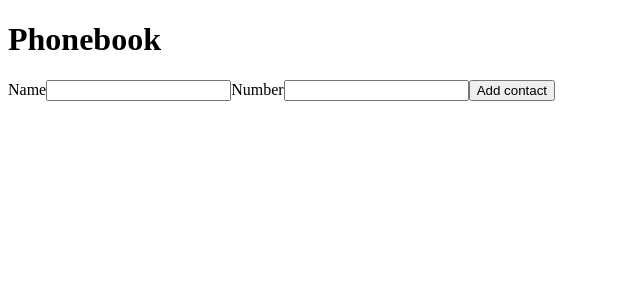
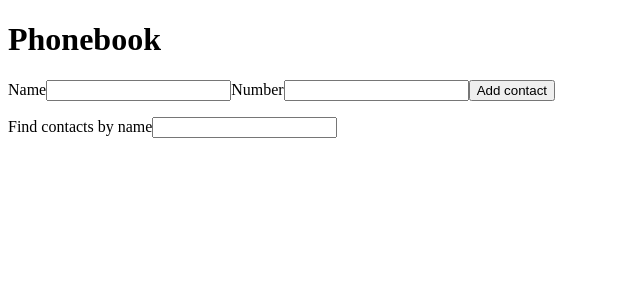
Before and after one commit to aomarchenko/goit-react-hw-02-phonebook, a React (Create React App) app: page / in a window 1280 px wide. Shown: the top 300 px of the page, without its empty margins (0-640 px from the left). Built offline with nearby package versions, Linux system fonts and the light colour scheme.

Commit message:
filter done

```diff
--- a/src/App.js
+++ b/src/App.js
@@ -1,6 +1,7 @@
 import './App.css';
 import Form from './components/form/Form';
 import ContactList from './components/ContactList/ContactList';
+import Filter from './components/Filter/Filter';
 import React, { Component } from 'react';
 import shortid from 'shortid';
 
@@ -9,6 +10,7 @@ class Phonebook extends Component {
     contacts: [],
     name: '',
     number: '',
+    filter: '',
   };
   addContact = (name, number) => {
     const newContact = {
@@ -19,12 +21,19 @@ class Phonebook extends Component {
 
     this.setState(prevState => ({ contacts: [...prevState.contacts, newContact] }));
   };
-
+  changeFilter = event => {
+    this.setState({ filter: event.currentTarget.value });
+  };
   render() {
+    const normalizedFilter = this.state.filter.toLocaleLowerCase();
+    const filteredContacts = this.state.contacts.filter(contact =>
+      contact.name.toLowerCase().includes(normalizedFilter),
+    );
     return (
       <>
         <Form onSubmit={this.addContact} />
-        <ContactList contacts={this.state.contacts} />
+        <ContactList contacts={filteredContacts} />
+        <Filter value={this.state.filter} onChange={this.changeFilter} />
       </>
     );
   }
--- /dev/null
+++ b/src/components/Filter/Filter.js
@@ -0,0 +1,10 @@
+import React from 'react';
+
+const Filter = ({ value, onChange }) => (
+  <label>
+    Find contacts by name
+    <input type="text" value={value} onChange={onChange} />
+  </label>
+);
+
+export default Filter;
```
